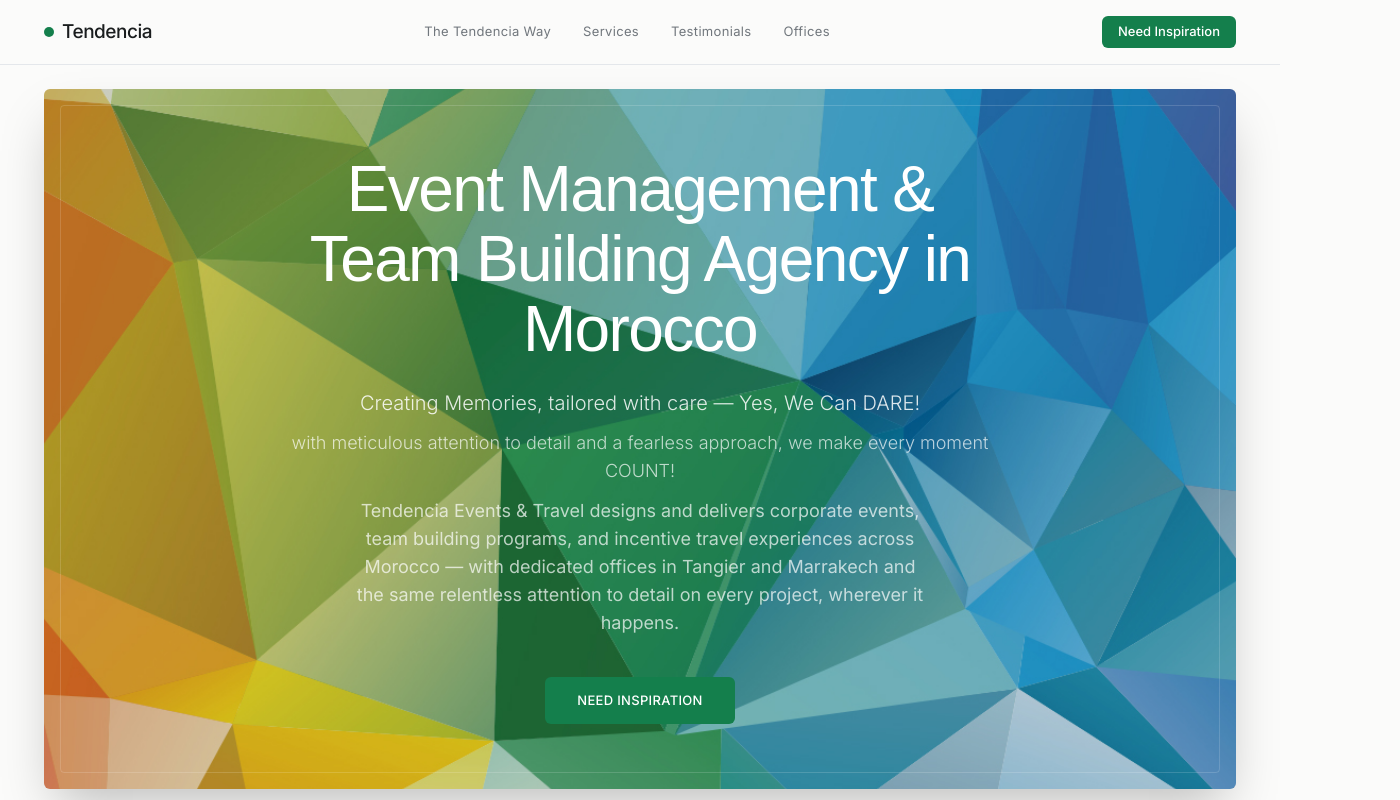
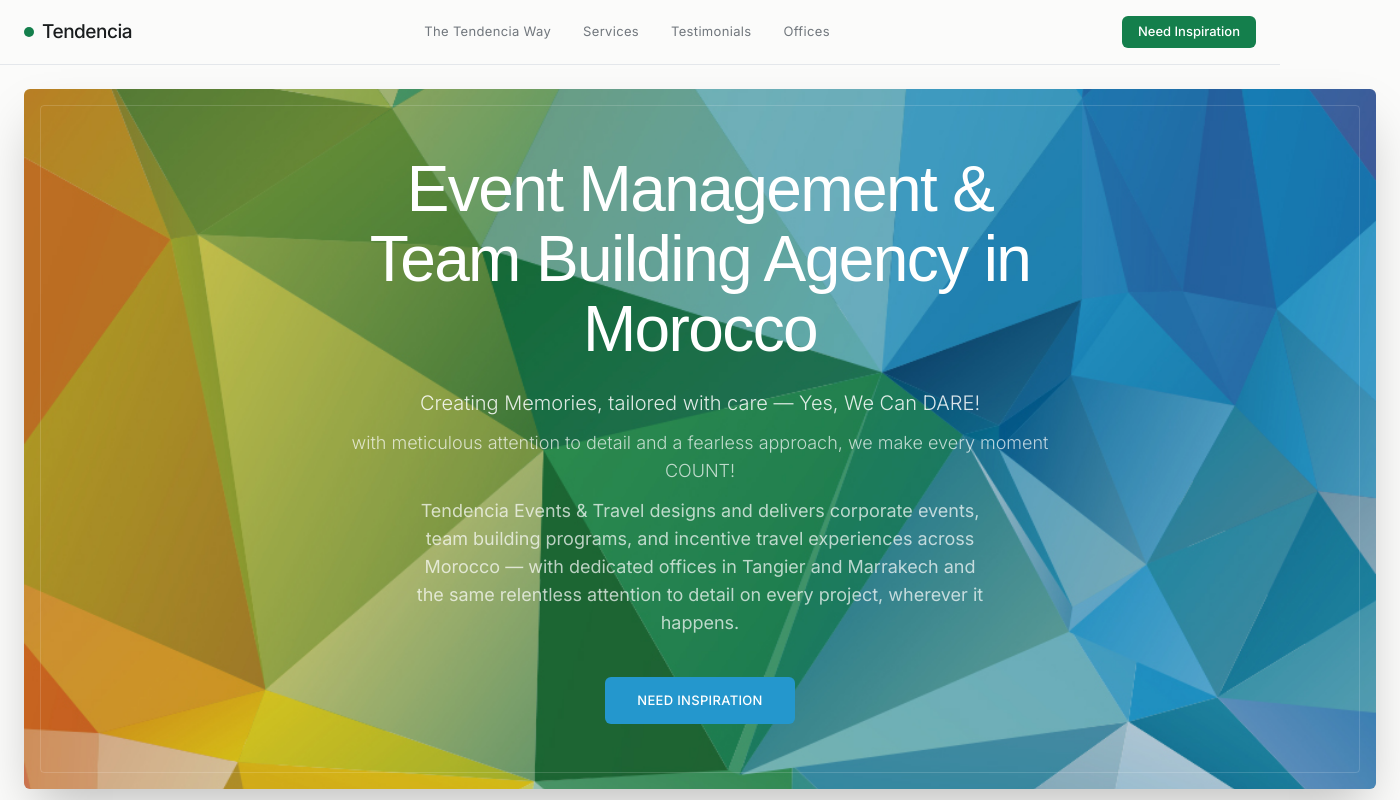
Before and after one commit to ali-r2005/tendenciaevents, a Next.js app: page / in a window 1280 px wide. Shown: the top 800 px of the page, 1400 px wide, since content can reach past the window. Built offline with nearby package versions, Linux system fonts and the light colour scheme; a web font is replaced by a local one.

Commit message:
increase the max width  to 1400px

```diff
--- a/src/app/page.tsx
+++ b/src/app/page.tsx
@@ -15,7 +15,7 @@
     <>
       {/* Header */}
       <header className="w-full bg-brand-canvas/95 border-b border-brand-border sticky top-0 z-50 backdrop-blur-md">
-        <div className="max-w-[1240px] mx-auto px-6 h-16 flex items-center justify-between">
+        <div className="max-w-[1400px] mx-auto px-4 sm:px-6 h-16 flex items-center justify-between">
           <a href="/" className="flex items-center gap-2 group">
             <span className="w-2.5 h-2.5 rounded-full bg-brand-green transition-transform group-hover:scale-125 duration-300" />
             <span className="text-[19px] font-medium tracking-tight text-brand-neutral">
@@ -42,7 +42,7 @@
         </div>
       </header>
 
-      <main className="max-w-[1240px] mx-auto px-4 sm:px-6 py-6 space-y-24 sm:space-y-32">
+      <main className="max-w-[1400px] mx-auto px-4 sm:px-6 py-6 space-y-24 sm:space-y-32">
         {/* Hero */}
         <section className="w-full">
           <div
@@ -66,7 +66,7 @@
               </p>
               <a
                 href="/contact-us"
-                className="bg-brand-green hover:bg-brand-blue transition-colors px-8 py-3.5 rounded-custom text-white text-[13px] font-medium tracking-wide uppercase flex items-center gap-3"
+                className="bg-brand-blue hover:bg-brand-green transition-colors px-8 py-3.5 rounded-custom text-white text-[13px] font-medium tracking-wide uppercase flex items-center gap-3"
               >
                 {t.hero.cta}
               </a>
@@ -287,7 +287,7 @@
       </main>
 
       {/* Footer */}
-      <footer className="pt-8 pb-16 space-y-12 max-w-[1240px] mx-auto px-4 sm:px-6">
+      <footer className="pt-8 pb-16 space-y-12 max-w-[1400px] mx-auto px-4 sm:px-6">
         <div className="border border-brand-border bg-brand-subtle p-8 sm:p-12 rounded-custom">
           <h3 className="font-display text-2xl sm:text-3xl text-brand-neutral font-normal mb-3">
             {t.footer.heading}
```
Also changed, not shown: 2 other files (tests, documents, lock files or other folders).
